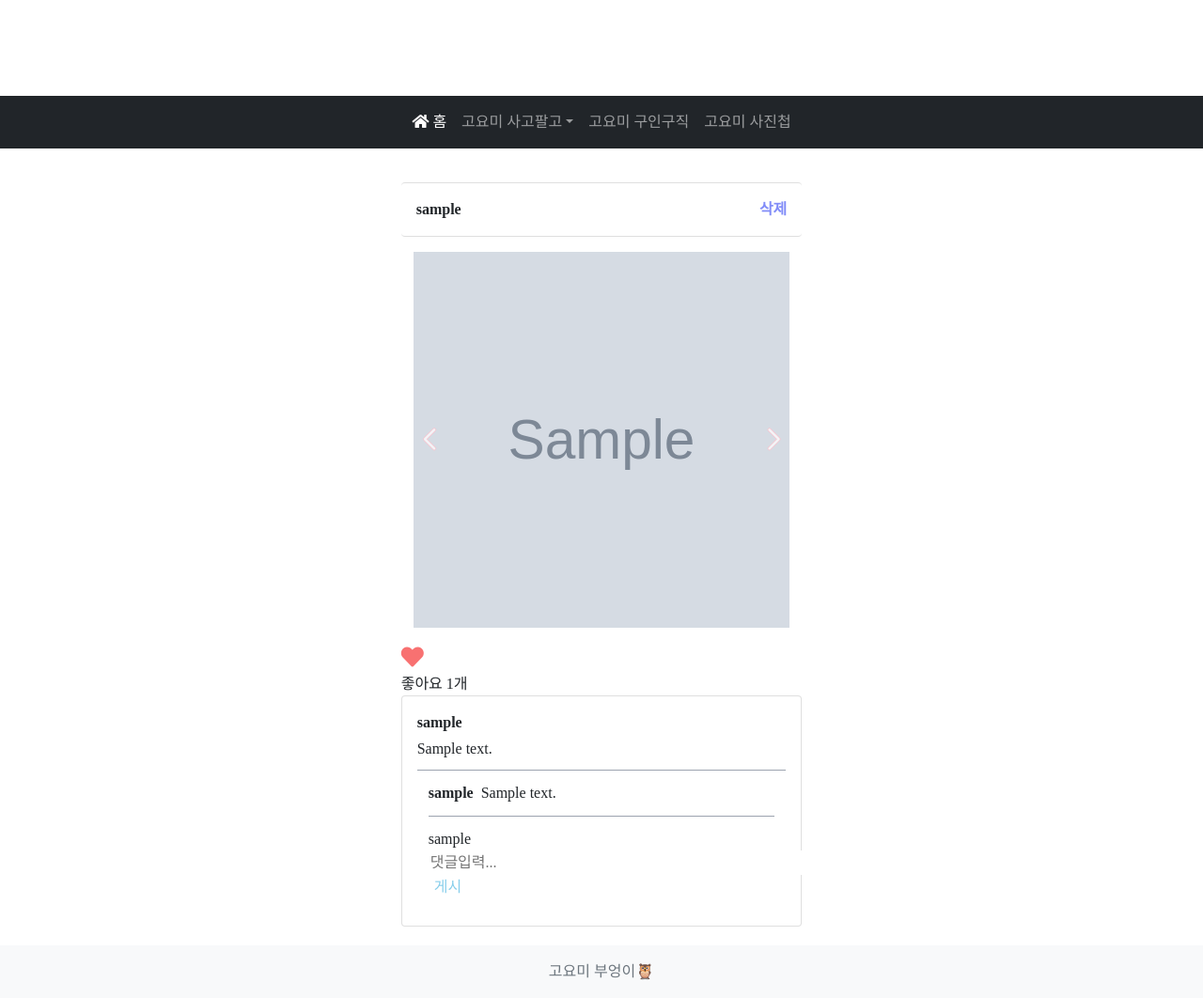
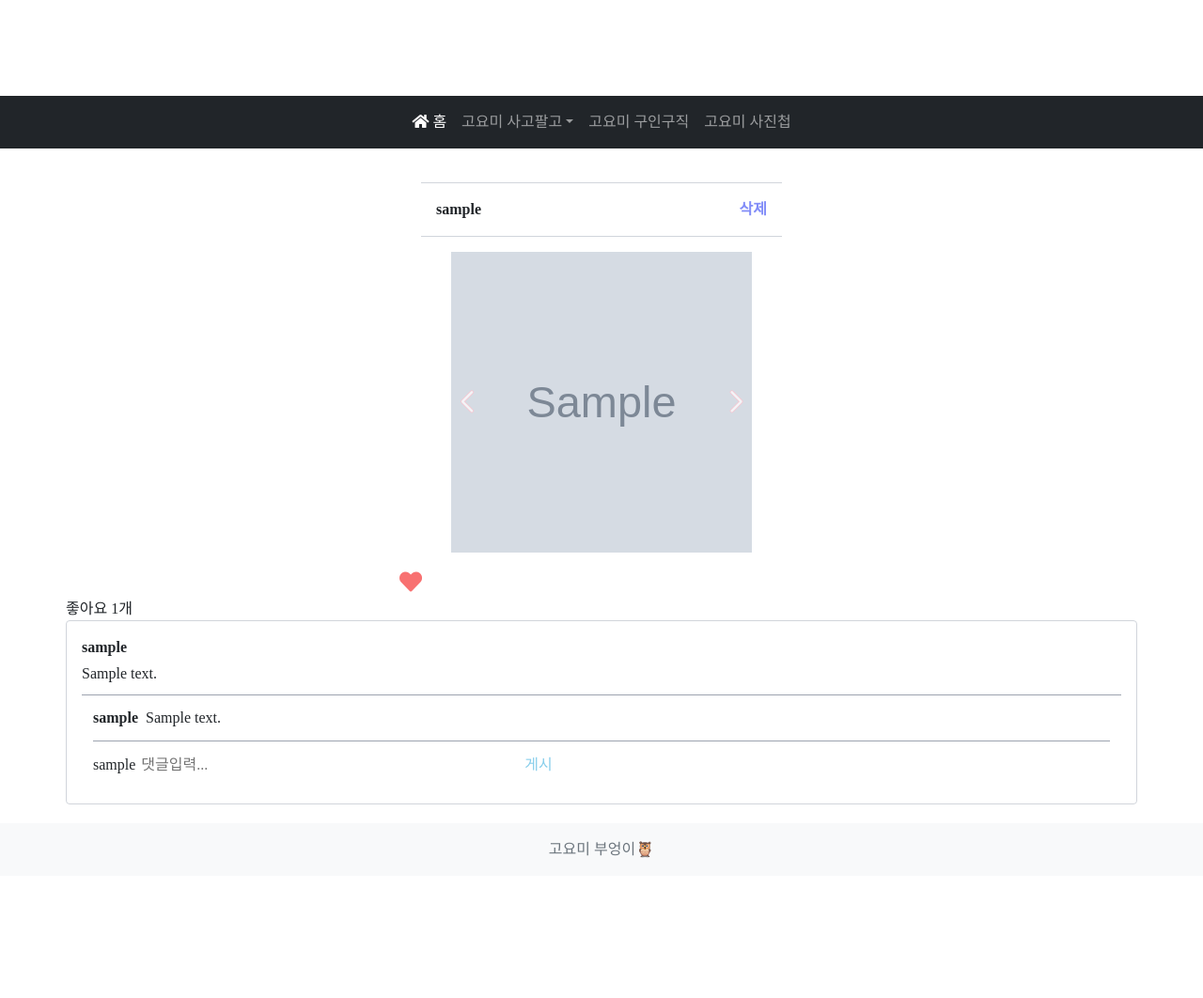
Before and after one commit to seuljaa/lllolll, a Django app: page /photo/photo_detail/1/ in a window 1280 px wide. Shown: the part 206-1268 px from the top of the page at 94% size. After the commit the page ends 1119 px from the top, so only its background shows below. Run offline with Django 4.2, Linux system fonts and the light colour scheme; a user stored in the database is signed in; tables that the repository leaves empty hold one stand-in row (values such as "Sample post"); grey boxes marked "Sample" are stand-in pictures; some libraries are stand-ins or nearby versions; some web fonts are replaced.

Commit message:
반응형만지는중

```diff
--- a/config/static/common.css
+++ b/config/static/common.css
@@ -1,5 +1,9 @@
 .t-m-5 {
   margin: 1.25rem;
+}
+
+.t-m-0 {
+  margin: 0px;
 }
 
 .t-my-3 {
@@ -68,6 +72,14 @@
   display: grid;
 }
 
+.t-h-96 {
+  height: 24rem;
+}
+
+.t-h-80 {
+  height: 20rem;
+}
+
 .t-min-h-screen {
   min-height: 100vh;
 }
@@ -98,6 +110,18 @@
 
 .t-w-full {
   width: 100%;
+}
+
+.t-w-2\/4 {
+  width: 50%;
+}
+
+.t-w-80 {
+  width: 20rem;
+}
+
+.t-max-w-md {
+  max-width: 28rem;
 }
 
 .t-flex-1 {
@@ -132,6 +156,10 @@
   white-space: nowrap;
 }
 
+.t-rounded {
+  border-radius: 0.25rem;
+}
+
 .t-border {
   border-width: 1px;
 }
@@ -156,6 +184,10 @@
   border-left-width: 0px;
 }
 
+.t-border-b {
+  border-bottom-width: 1px;
+}
+
 .t-border-solid {
   border-style: solid;
 }
@@ -168,6 +200,10 @@
 .t-border-gray-400 {
   --tw-border-opacity: 1;
   border-color: rgb(156 163 175 / var(--tw-border-opacity));
+}
+
+.t-border-opacity-10 {
+  --tw-border-opacity: 0.1;
 }
 
 .t-bg-gray-200 {
@@ -203,6 +239,10 @@
 
 .t-p-0 {
   padding: 0px;
+}
+
+.t-p-4 {
+  padding: 1rem;
 }
 
 .t-py-\[20px\] {
@@ -262,11 +302,6 @@
   color: rgb(156 163 175 / var(--tw-text-opacity));
 }
 
-.t-text-red-100 {
-  --tw-text-opacity: 1;
-  color: rgb(254 226 226 / var(--tw-text-opacity));
-}
-
 .t-text-red-400 {
   --tw-text-opacity: 1;
   color: rgb(248 113 113 / var(--tw-text-opacity));
@@ -293,12 +328,20 @@ html > body {
 }
 
 @media (min-width: 640px) {
+  .sm\:t-w-80 {
+    width: 20rem;
+  }
+
   .sm\:t-grid-cols-2 {
     grid-template-columns: repeat(2, minmax(0, 1fr));
   }
 }
 
 @media (min-width: 768px) {
+  .md\:t-w-96 {
+    width: 24rem;
+  }
+
   .md\:t-grid-cols-3 {
     grid-template-columns: repeat(3, minmax(0, 1fr));
   }
--- a/config/templates/layout.html
+++ b/config/templates/layout.html
@@ -17,12 +17,16 @@
     <link rel="stylesheet" href="https://cdnjs.cloudflare.com/ajax/libs/font-awesome/5.15.4/css/all.min.css">
 
     <link rel="stylesheet" href="{% static 'common.css' %}">
+    <link rel="stylesheet" type="text/css" media="screen" href="cssscreen.css">
+    <link rel="stylesheet" type="text/css" media="print" href="cssprint.css">
     <script defer src="{% static 'common.js' %}"></script>
+    <meta name="viewport" content="width=device-width, initial-scale=1">
 </head>
 <body class="t-flex t-flex-col t-min-h-screen t-pt-[56px] ">
 {% if messages %}
 {% for message in messages %}
-    <div class="alert {{ message.tags }} alert-auto-dismissible alert-dismissible notification-container text-center" role="alert">
+<div class="alert {{ message.tags }} alert-auto-dismissible alert-dismissible notification-container text-center"
+     role="alert">
     <button type="button" class="close" data-dismiss="alert" aria-label="Close">
         <span aria-hidden="true">&times;</span>
     </button>
@@ -64,9 +68,11 @@
     </nav>
 </header>
 <section>
-    <h1 class="t-p-24 t-text-center t-mt-1">
+    <div>
+        <h1 style="width:240;" class="t-p-24 t-text-center t-mt-1">
             고요미 부엉이🦉
         </h1>
+    </div>
     <nav class="navbar navbar-expand-lg navbar-dark bg-dark" aria-label="Tenth navbar example">
         <div class="container-fluid">
             <button class="navbar-toggler" type="button" data-bs-toggle="collapse" data-bs-target="#navbarsExample08"
@@ -118,6 +124,8 @@ $(document).ready(function(){
 });
 
 
+
+
     </script>
     {% endblock %}
 
--- a/config/templates/photo/photo_detail.html
+++ b/config/templates/photo/photo_detail.html
@@ -6,8 +6,8 @@
 <script src="https://unpkg.com/swiper@7/swiper-bundle.min.js"></script>
 <style>
     .swiper {
-  width: 400px;
-  height: 400px;
+  width: 320px;
+  height: 320px;
 }
 
     .swiper-button-next ,
@@ -24,10 +24,12 @@
 .swiper-pagination-bullet { width: 12px; height: 12px; background: transparent; border: 1px solid pink; opacity: 1; }
 .swiper-pagination-bullet-active { width: 40px; transition: width .5s; border-radius: 5px; background: pink; border: 1px solid transparent; }
 
+
 </style>
 
 
-<div class="card card-body t-w-1/3 container t-mt-4 t-border-r-0 t-border-l-0 t-font-bold">
+<div class="t-flex t-justify-center">
+    <div class="t-w-80 md:t-w-96 t-border-t t-border-b t-border-l-0 t-border-r-0 t-border-gray-300 t-p-4 t-border-solid t-mt-4 t-font-bold t-m-0">
         <div class="t-flex t-justify-between">
             <div>
                 {{photo_detail.user}}
@@ -40,6 +42,7 @@
             {% endif %}
         </div>
     </div>
+</div>
 
 <div class="container t-text-center t-mt-4">
     <div class="swiper">
@@ -48,7 +51,9 @@
             <!-- Slides -->
             {% for img in photo%}
             <div class="swiper-slide">
-            <img src="{{ img.imgfile.url }}" style="width: 400px; height: 400px;" alt="">
+                <div class="t-w-80 t-h-80 md:t-w-96 t-h-96">
+                    <img src="{{ img.imgfile.url }}" style="width: 100%; height: 100%;" alt="">
+                </div>
             </div>
             {% endfor %}
         </div>
@@ -60,7 +65,7 @@
     </div>
 
 </div>
-<div class="card card-body t-w-1/3 container t-mt-4 t-p-0 t-border-0 t-text-2xl">
+<div style="width:430px; " class=" container t-mt-4 t-p-0 t-border-0 t-text-2xl">
     <div>
         <a href="{% url 'photo:photo_like' photo_detail.id %}">
             <a href="{% url 'photo:photo_like' photo_detail.id %}" style="text-decoration-line:none;">
@@ -73,8 +78,8 @@
         </a>
     </div>
 </div>
-<div class="card card-body t-w-1/3 container t-p-0 t-border-0">좋아요 {{photo_detail.like_count}}개</div>
-<div class="card card-body t-w-1/3 container">
+<div class=" container t-p-0 t-border-0">좋아요 {{photo_detail.like_count}}개</div>
+<div class="container t-border-gray-300 t-p-4 t-border-solid t-rounded t-border">
     <div class="t-font-bold">
         {{photo_detail.user}}
     </div>
@@ -125,6 +130,9 @@
   pagination: { el: '.swiper-pagination', type: 'bullets', },
 });
 
+
+
+
 </script>
 
 </script>
```
Lines whose indentation alone changed are shown as unchanged.
